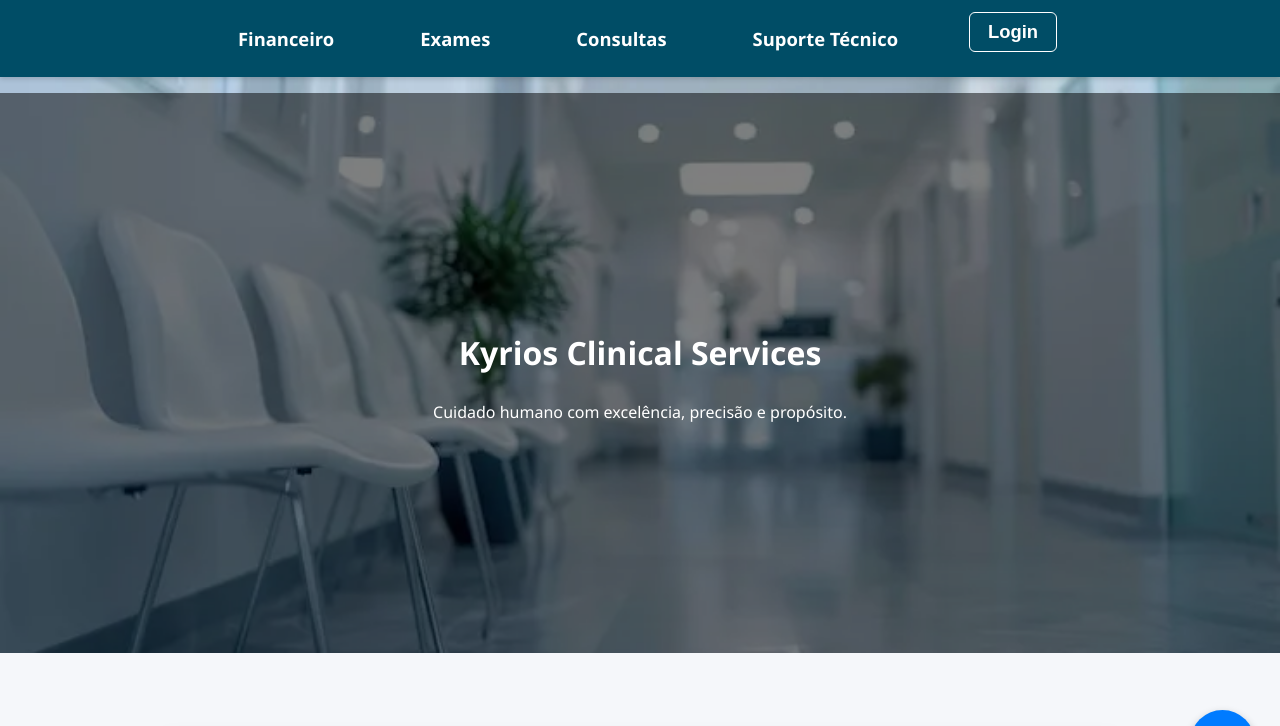
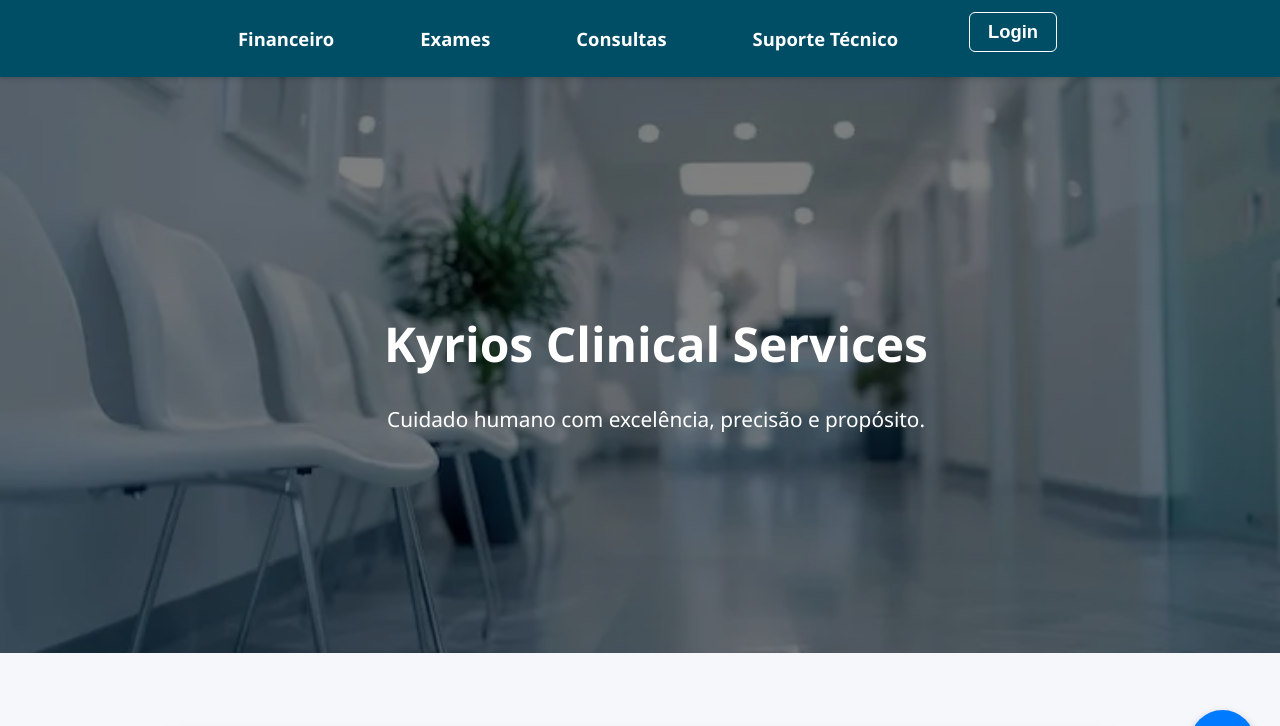
Before and after one commit to EdilvanIsaias/edilvanisaias.github.io, a PHP site: page / in a window 1280 px wide. Shown: the top 726 px of the page. Run offline with PHP 8.4, Linux system fonts and the light colour scheme.

Commit message:
Update style.css

```diff
--- a/style.css
+++ b/style.css
@@ -1,9 +1,16 @@
+/* ===== BASE GERAL ===== */
 body {
   margin: 0;
   font-family: 'Segoe UI', sans-serif;
   background: #f5f7fa;
   color: #333;
   line-height: 1.6;
+}
+
+.container {
+  max-width: 960px;
+  margin: auto;
+  padding: 2rem;
 }
 
 /* ===== NAVBAR ===== */
@@ -88,32 +95,53 @@
   transition: background-color 0.3s ease;
 }
 
-/* ---------- HEADER ---------- */
-header {
-  background: url('images/header-bg.jpg') center/cover no-repeat;
-  color: white;
-  text-align: center;
+/* ===== HEADER / SLIDESHOW ===== */
+.slideshow {
   position: relative;
-  height: 70vh;
+  height: 90vh;
+  overflow: hidden;
 }
 
-header .overlay {
-  background-color: rgba(0, 0, 0, 0.5);
+.slides {
+  display: none;
   height: 100%;
-  display: flex;
-  justify-content: center;
-  align-items: center;
-  flex-direction: column;
+  width: 100%;
 }
 
-/* ---------- CONTAINER ---------- */
-.container {
-  max-width: 960px;
-  margin: auto;
-  padding: 2rem;
+.slides img {
+  width: 100%;
+  height: 100%;
+  object-fit: cover; /* corta mantendo proporção central */
+  filter: brightness(70%);
 }
 
-/* ---------- SEÇÕES ---------- */
+.overlay {
+  position: absolute;
+  top: 0;
+  left: 0;
+  width: 100%;
+  height: 100%;
+  background: rgba(0, 0, 0, 0.45);
+  display: flex;
+  align-items: center;
+  justify-content: center;
+  text-align: center;
+  color: #fff;
+  flex-direction: column;
+  padding: 0 1rem;
+}
+
+.overlay h1 {
+  font-size: 3em;
+  margin-bottom: 0.3em;
+}
+
+.overlay p {
+  font-size: 1.3em;
+  max-width: 700px;
+}
+
+/* ===== SEÇÕES ===== */
 .about,
 .agendamentos,
 .calendar {
```
Also changed, not shown: other parts of style.css (+40 -6 lines).
